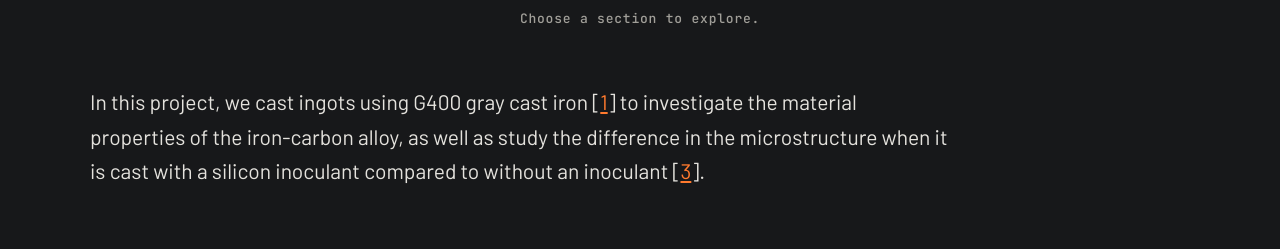
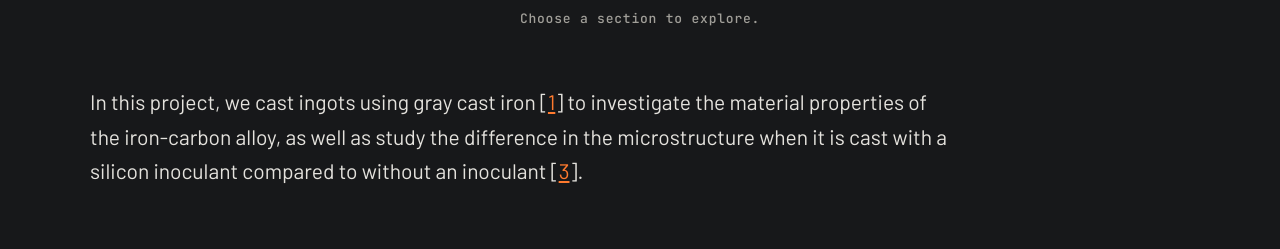
Before and after one commit to veskew/Metals-Cast-Iron, a plain HTML site: page project.html in a window 1280 px wide. Shown: the part 551-800 px from the top of the page. Drawn offline with nearby package versions, Linux system fonts and the light colour scheme.

Commit message:
Describe the material as gray cast iron, not G400
Co-Authored-By: Claude Opus 5.5 <noreply@anthropic.com>

```diff
--- a/project.html
+++ b/project.html
@@ -33,7 +33,7 @@
     <p class="hub-hint">Choose a section to explore.</p>
 
     <section class="hub-intro hub-about">
-      <p class="lede">In this project, we cast ingots using G400 gray cast iron [<a href="impact.html#source-1">1</a>] to investigate the material properties of the iron-carbon alloy, as well as study the difference in the microstructure when it is cast with a silicon inoculant compared to without an inoculant [<a href="impact.html#source-3">3</a>].</p>
+      <p class="lede">In this project, we cast ingots using gray cast iron [<a href="impact.html#source-1">1</a>] to investigate the material properties of the iron-carbon alloy, as well as study the difference in the microstructure when it is cast with a silicon inoculant compared to without an inoculant [<a href="impact.html#source-3">3</a>].</p>
     </section>
   </main>
 
```
